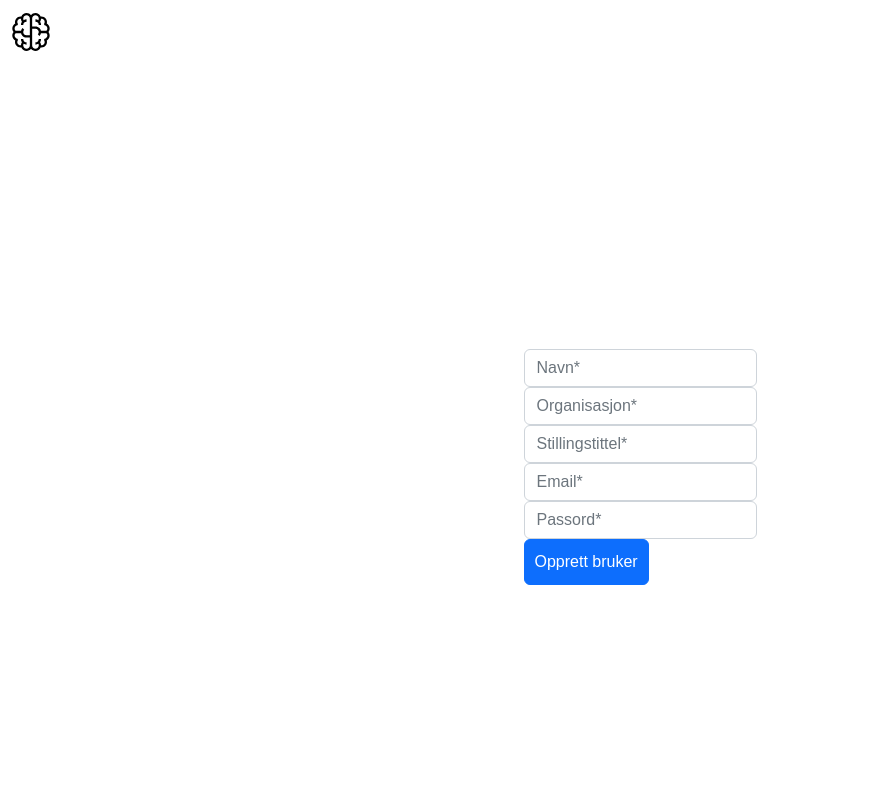
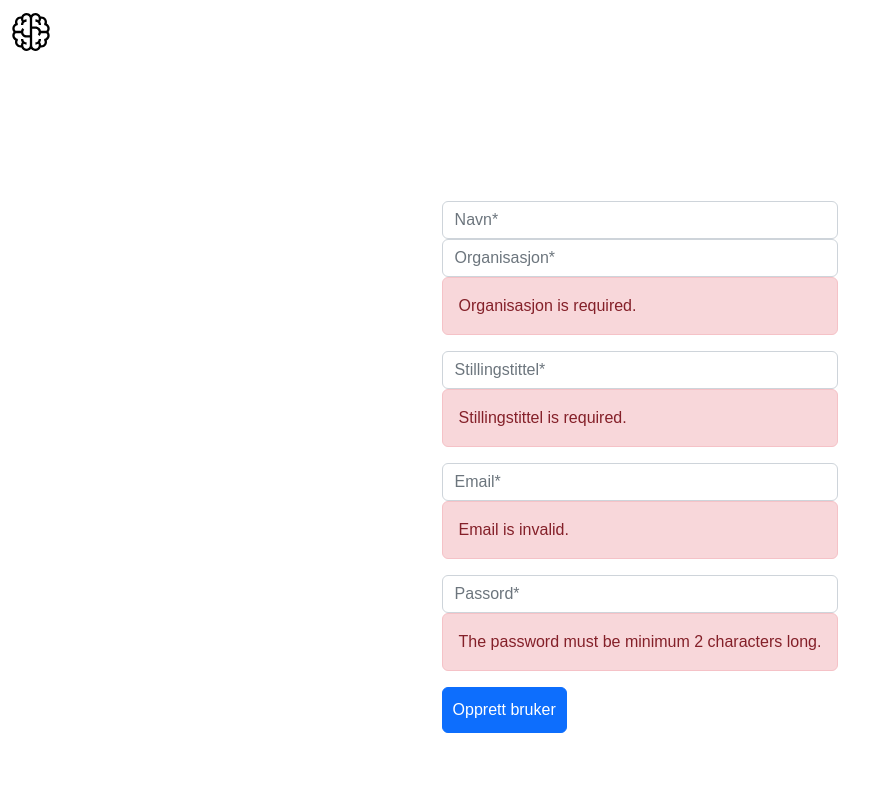
Before and after one commit to fielcool/app2000-gruppe13, a React (Create React App) app in the folder client/: page /CreateUserForm in a window 1280 px wide. Shown: the top 800 px of the page, without its empty margins (0-889 px from the left). Built offline with nearby package versions, Linux system fonts and the light colour scheme.

Commit message:
modified:   client/src/CreateUserForm.js 	modified:   notater.txt

```diff
--- a/client/src/CreateUserForm.js
+++ b/client/src/CreateUserForm.js
@@ -1,19 +1,20 @@
 // CreateUserForm.js
 // This component handles the user registration form. It manages state for form inputs and submits them to an API.
+// It now includes validation alerts similar to those in the UserInfoFields component.
 // Author: Philip Stapnes
 // ChatGPT assisted in the creation of this document.
 
 import React, { useState } from "react";
-import { Form, Button } from "react-bootstrap";
+import { Form, Button, Alert } from "react-bootstrap"; // Include Alert for validation messages
 import axios from "axios";
 import { useNavigate } from 'react-router-dom';
 import Header from './Header';
 import Footer from './Footer';
 
 function CreateUserForm() {
-  const navigate = useNavigate();  // Use the useNavigate hook for redirecting after actions
+  const navigate = useNavigate();
+  const minLength = 2; // Minimum length for the password field
 
-  // State management for form inputs
   const [input, setInput] = useState({
     navn: "",
     organisasjon: "",
@@ -23,16 +24,14 @@ function CreateUserForm() {
     testId: " ",
   });
 
-  // Handle input changes for the form
   const handleChange = (e) => {
     const { name, value } = e.target;
-    setInput((prevInput) => ({
+    setInput(prevInput => ({
       ...prevInput,
       [name]: value,
     }));
   };
 
-  // Register user with provided data to the server
   const registerUser = async (userData) => {
     try {
       const response = await axios.post('/api/createUser', userData, {
@@ -60,35 +59,22 @@ function CreateUserForm() {
     }
   };
 
-  // Handle form submission
   const handleSubmit = async (e) => {
     e.preventDefault();
     console.log('Form data:', input);
 
-    // Prevent submission if any field is empty
-    if (Object.values(input).some((value) => value === "")) {
-      // Show modal alert or handle the empty fields case as needed
-      return;
+    if (Object.values(input).some(value => value === "")) {
+      return; // Optionally, handle with modal/alert
     }
 
     try {
       const { navn, organisasjon, stillingstittel, email, passord, testId } = input;
-
-      const isUserRegistered = await registerUser({
-        navn,
-        organisasjon,
-        stillingstittel,
-        email,
-        passord,
-        testId,
-      });
-
+      const isUserRegistered = await registerUser({ navn, organisasjon, stillingstittel, email, passord, testId });
       if (isUserRegistered) {
-        // Navigate to login page after successful registration
         navigate('/LoginUser');
       }
     } catch (error) {
-      // Handle the error based on your application's requirements
+      console.error("Registration error:", error);
     }
   };
 
@@ -98,9 +84,10 @@ function CreateUserForm() {
     <div className="main">
       <Form onSubmit={handleSubmit}>
         <Form.Group className="credentials-form m-credentials-form">
-          {Object.keys(input).map((fieldName) => {
-            if (fieldName !== 'testId') { // Exclude 'testId' from the form display
+          {Object.keys(input).map(fieldName => {
+            if (fieldName !== 'testId') {
               return (
+                <>
                   <Form.Control
                     key={fieldName}
                     autoComplete="off"
@@ -110,14 +97,26 @@ function CreateUserForm() {
                     value={input[fieldName]}
                     onChange={handleChange}
                     className="credentials-input m-credentials-input"
+                    required
                   />
+                  {fieldName === 'organisasjon' && input.organisasjon.length === 0 && (
+                    <Alert variant="danger">Organisasjon is required.</Alert>
+                  )}
+                  {fieldName === 'stillingstittel' && input.stillingstittel.length === 0 && (
+                    <Alert variant="danger">Stillingstittel is required.</Alert>
+                  )}
+                  {fieldName === 'email' && (!input.email || !/^[^\s@]+@[^\s@]+\.[^\s@]+$/.test(input.email)) && (
+                    <Alert variant="danger">Email is invalid.</Alert>
+                  )}
+                  {fieldName === 'passord' && input.passord.length < minLength && (
+                    <Alert variant="danger">The password must be minimum {minLength} characters long.</Alert>
+                  )}
+                </>
               );
             }
           })}
         </Form.Group>
-        <Button type="submit" variant="primary">
-          Opprett bruker
-        </Button>
+        <Button type="submit" variant="primary">Opprett bruker</Button>
       </Form>
     </div>
     <Footer />
```
Also changed, not shown: 1 other file (tests, documents, lock files or other folders). Lines whose indentation alone changed are shown as unchanged.
